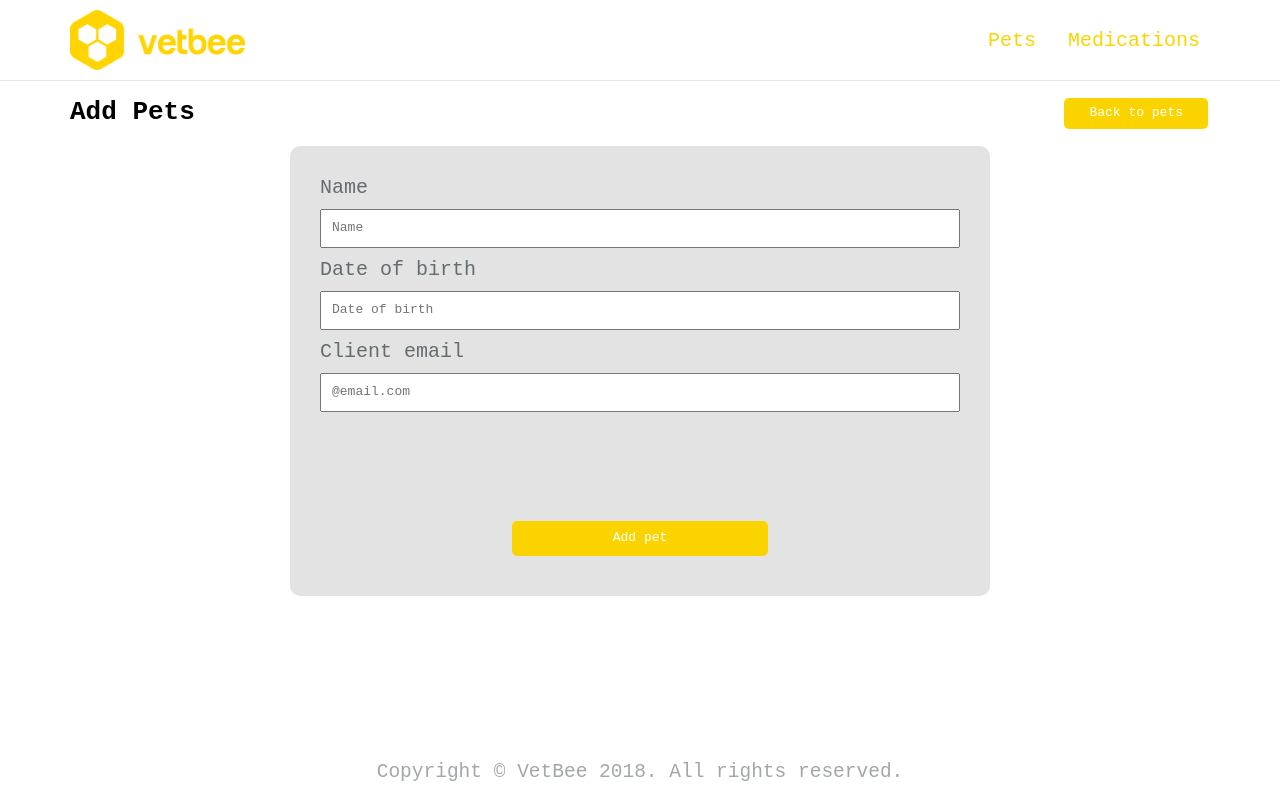
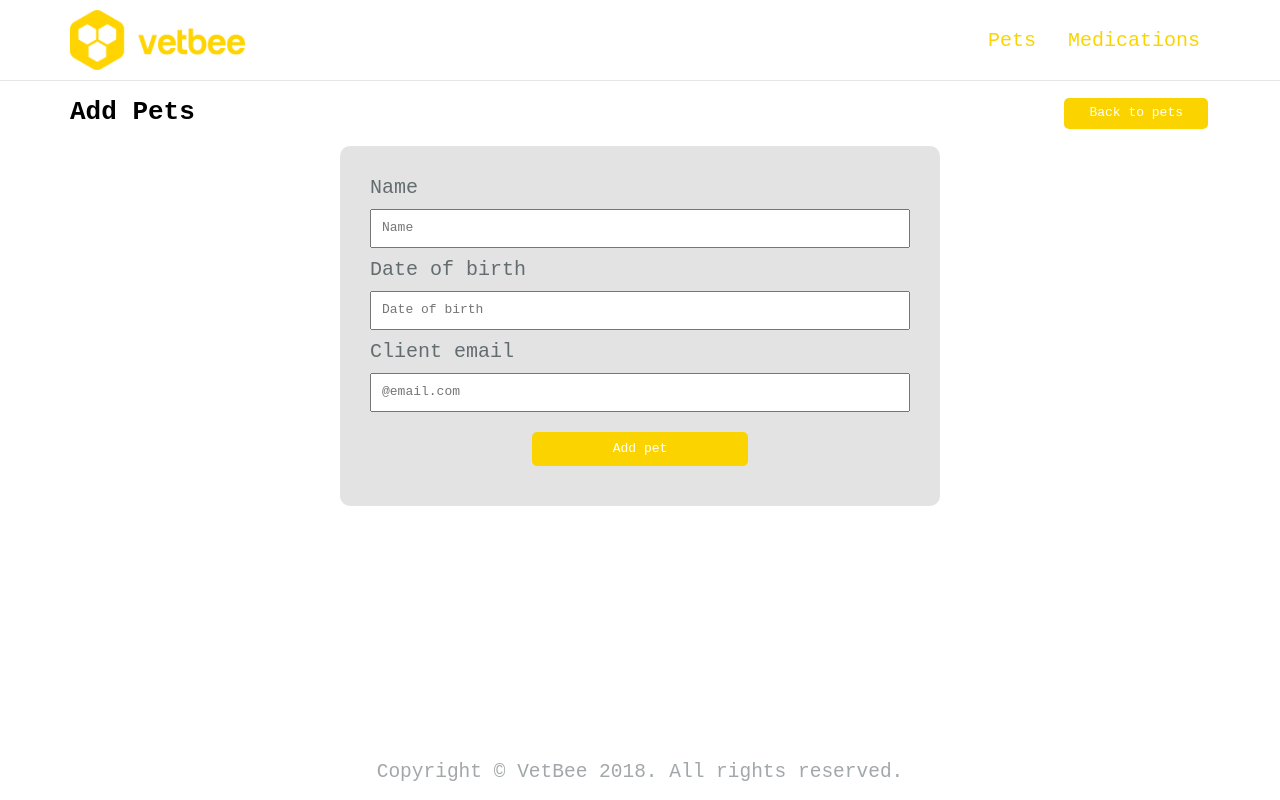
Before and after one commit to MantvydasDirgincius/vetpet_react, a React (Create React App) app: page /addPets in a window 1280 px wide. Built offline with nearby package versions, Linux system fonts and the light colour scheme.

Commit message:
add pets in progress

```diff
--- a/src/App.css
+++ b/src/App.css
@@ -4,6 +4,7 @@
   min-height: 100vh;
   display: flex;
   flex-direction: column;
+  width: 100%;
 }
 * {
   box-sizing: border-box;
--- a/src/components/pages/AddPets/AddpetsPage.jsx
+++ b/src/components/pages/AddPets/AddpetsPage.jsx
@@ -2,7 +2,51 @@ import Button from '../../UI/Button/Button.jsx';
 import { Link } from 'react-router-dom';
 import './addPets.css';
 import Input from '../../UI/Input/Input.jsx';
+import { useState } from 'react';
 function AddPetsPage() {
+  const [name, setName] = useState('');
+  const [dob, setDob] = useState('');
+  const [email, setEmail] = useState('');
+
+  function handleInput(e, setinput) {
+    setinput(e.target.value);
+  }
+
+  function clearInputs() {
+    setName('');
+    setDob('');
+    setEmail('');
+  }
+
+  async function postingNewPet(petObj) {
+    const options = {
+      method: 'POST',
+      headers: {
+        'Content-Type': 'application/json',
+      },
+      body: JSON.stringify(petObj),
+    };
+    const resp = await fetch('https://glittery-dull-snickerdoodle.glitch.me/v1/pets', options);
+    const data = await resp.json();
+    if (data.changes === 1) {
+    }
+  }
+
+  function sendForm(e) {
+    e.preventDefault();
+    console.log('veikia');
+    if (name === '' || dob === '' || email === '') {
+      return;
+    }
+    const newPet = {
+      name,
+      dob,
+      client_email: email,
+    };
+    clearInputs();
+    postingNewPet(newPet);
+  }
+
   return (
     <main className='container'>
       <section className='hero'>
@@ -11,23 +55,33 @@ function AddPetsPage() {
           <Button full>Back to pets</Button>
         </Link>
       </section>
-      <section className='formSection'>
-        <form className='addForm'>
+      <form onSubmit={(e) => sendForm(e)} className='addForm'>
         <div>
           <label htmlFor='name'>Name</label>
-            <Input type='text' name='name' placeholder='Name' />
+          <Input onChange={(e) => handleInput(e, setName)} value={name} type='text' name='name' placeholder='Name' />
 
           <label htmlFor='data'>Date of birth</label>
-            <Input name='data' placeholder='Date of birth' type='text' />
+          <Input
+            onChange={(e) => handleInput(e, setDob)}
+            value={dob}
+            name='data'
+            placeholder='Date of birth'
+            type='text'
+          />
 
           <label htmlFor='email'>Client email</label>
-            <input type='email' name='email' placeholder='@email.com' />
+          <input
+            onChange={(e) => handleInput(e, setEmail)}
+            value={email}
+            type='email'
+            name='email'
+            placeholder='@email.com'
+          />
         </div>
         <Button type='submit' full>
           Add pet
         </Button>
       </form>
-      </section>
     </main>
   );
 }
--- a/src/components/pages/AddPets/addPets.css
+++ b/src/components/pages/AddPets/addPets.css
@@ -1,14 +1,9 @@
-.formSection {
-  margin: 0 auto;
-  width: 700px;
-}
-
 .addForm {
   background-color: #e3e3e3;
   padding: 30px;
-  min-width: 600px;
+  max-width: 600px;
   border-radius: 10px;
-  min-height: 450px;
+  max-height: 450px;
   display: -webkit-box;
   display: -ms-flexbox;
   display: flex;
@@ -22,6 +17,7 @@
   -webkit-box-align: center;
       -ms-flex-align: center;
           align-items: center;
+  margin: 0 auto;
 }
 
 .addForm label {
@@ -32,6 +28,7 @@
 
 .addForm input {
   padding: 10px;
+  width: 100%;
 }
 
 .addForm textarea {
--- a/src/components/pages/AddPets/addPets.scss
+++ b/src/components/pages/AddPets/addPets.scss
@@ -1,39 +1,42 @@
-.formSection{
-    margin: 0 auto;
-    width: 700px;
-}
 .addForm {
   background-color: rgb(227, 227, 227);
   padding: 30px;
-    min-width: 600px;
+  max-width: 600px;
   border-radius: 10px;
-    min-height: 450px;
+  max-height: 450px;
   display: flex;
   flex-direction: column;
   justify-content: center;
   align-items: center;
+  margin: 0 auto;
+
   label {
     font-weight: 400;
     color: rgb(99, 109, 112);
     font-size: 20px;
   }
+
   input {
     padding: 10px;
+    width: 100%;
   }
+
   textarea {
     padding: 10px;
   }
+
   * {
     display: block;
     width: 100%;
     margin-bottom: 10px;
   }
+
   button {
     margin-top: auto;
     width: 40%;
     padding: 10px 25px;
+  }
 
-    }
   select {
     padding: 10px;
     color: rgb(99, 109, 112);
--- a/src/components/pages/Pets/PetsPage.jsx
+++ b/src/components/pages/Pets/PetsPage.jsx
@@ -8,7 +8,7 @@ function PetsPage() {
   const [petsData, setPetsData] = useState([]);
 
   async function fetchPets() {
-    const resp = await fetch('petsdb.json');
+    const resp = await fetch('https://glittery-dull-snickerdoodle.glitch.me/v1/pets');
     const data = await resp.json();
     setPetsData(data);
   }
--- a/src/index.js
+++ b/src/index.js
@@ -6,9 +6,9 @@ import App from './App';
 
 const root = ReactDOM.createRoot(document.getElementById('root'));
 root.render(
+  // <React.StrictMode>
   <BrowserRouter>
-    <React.StrictMode>
-      <App />
-    </React.StrictMode>
+    <App />
   </BrowserRouter>
+  //</React.StrictMode>
 );
```
Also changed, not shown: 1 other file (tests, documents, lock files or other folders). Lines whose indentation alone changed are shown as unchanged.
